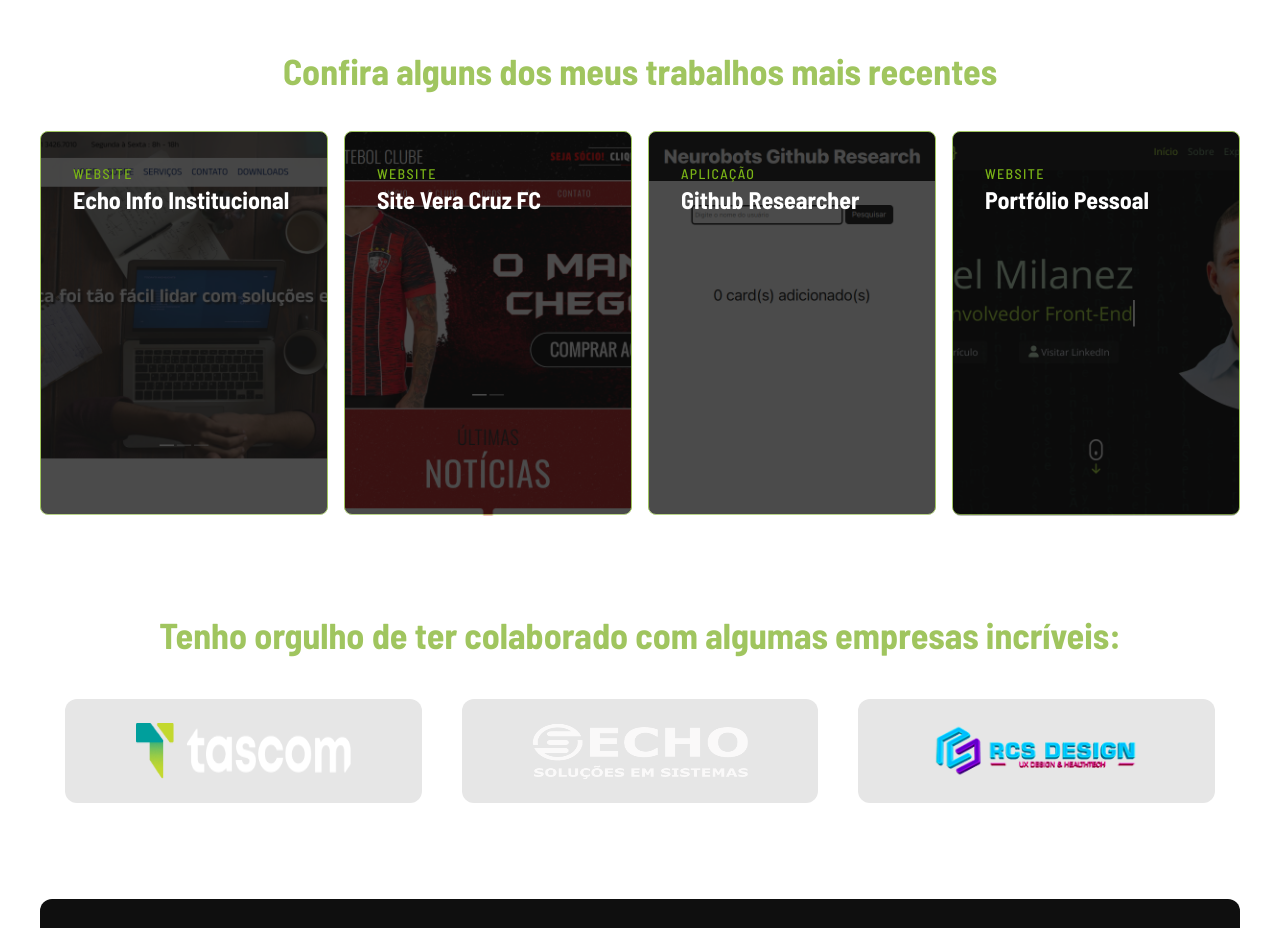
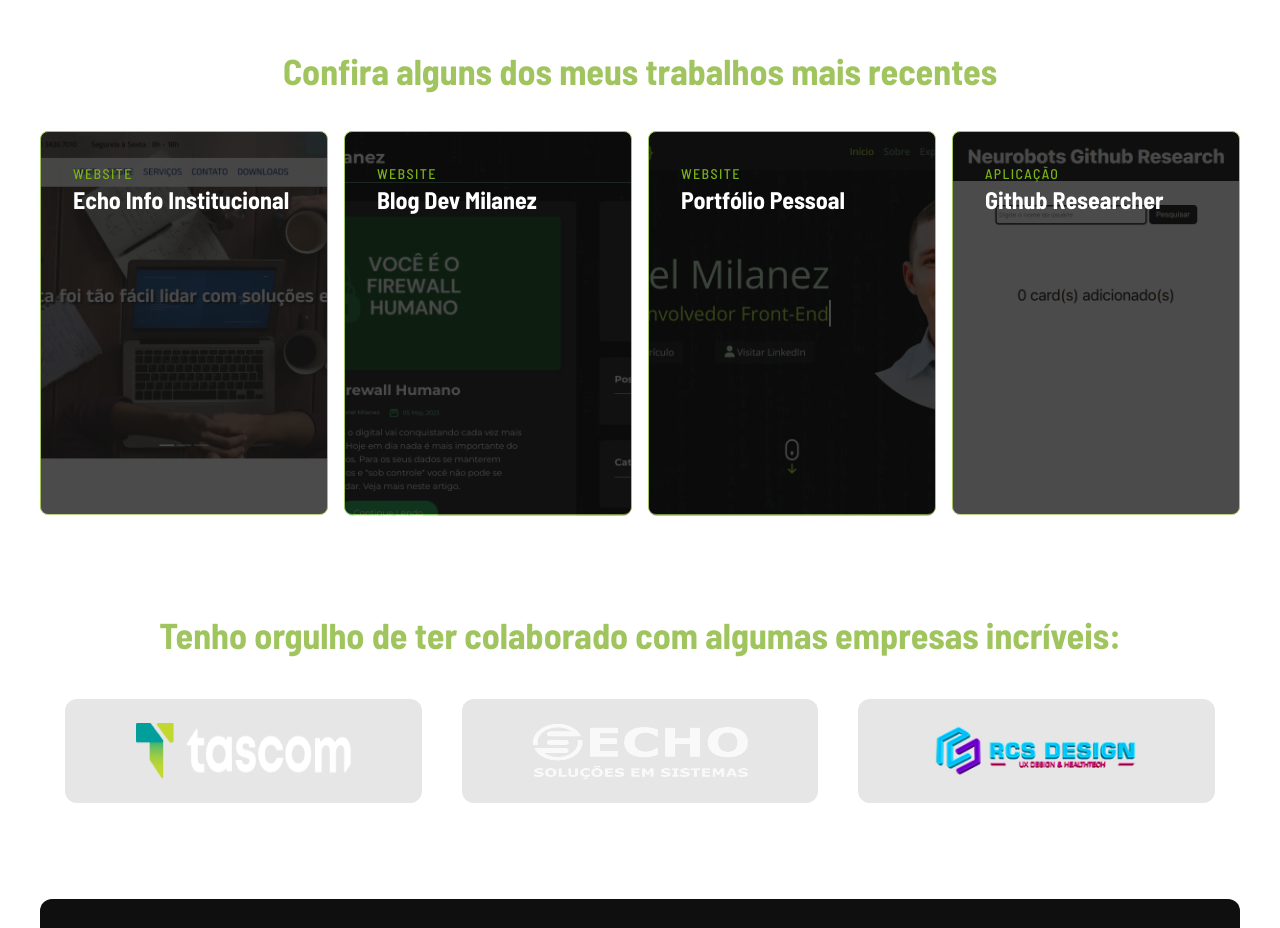
Before and after one commit to miilanez/next-portfolio-milanez, a Next.js app: page / in a window 1280 px wide. Shown: the part 1860-2788 px from the top of the page. Built offline with nearby package versions, Linux system fonts and the light colour scheme.

Commit message:
att: novo conteudo no projecct card

```diff
--- a/src/components/Projects.jsx
+++ b/src/components/Projects.jsx
@@ -7,6 +7,7 @@
 import Echo from "../../public/assets/images/projects/echo.png";
 import VeraCruz from "../../public/assets/images/projects/site-vera-cruz.png";
 import Researcher from "../../public/assets/images/projects/researcher.png";
+import DevBlog from "../../public/assets/images/projects/devblog.png"
 
 const Projects = () => {
   return (
@@ -34,12 +35,30 @@
         />
         <ProjectCard
           type="Website"
+          title="Blog Dev Milanez"
+          linkDemo="https://blogdevmilanez.vercel.app"
+          linkGitHub="https://github.com/miilanez/blog-dev-milanez"
+          technologys="NextJs, Tailwind, GraphQl"
+          image={DevBlog}
+          description="Blog profissional criado para trazer atualizações sobre tecnologia"
+        />
+        {/* <ProjectCard
+          type="Website"
           title="Site Vera Cruz FC"
           linkDemo="https://veracruzfutebolclube.vercel.app/"
           linkGitHub="https://github.com/miilanez/site-vera-cruz"
           technologys="HTML5, CSS3, JavaScript, Bootstrap"
           image={VeraCruz}
           description="Website de estudos modelo para clubes de futebol"
+        /> */}
+        <ProjectCard
+          type="Website"
+          title="Portfólio Pessoal"
+          linkDemo="#"
+          linkGitHub="https://github.com/miilanez/next-portfolio-milanez"
+          technologys="NextJS, Tailwind, Sass, MaterialUI"
+          image={DefaultImage}
+          description="Website tipo Portfólio criado para uso pessoal"
         />
         <ProjectCard
           type="Aplicação"
@@ -49,15 +68,6 @@
           technologys="ReactJS, CSS3, Axios"
           image={Researcher}
           description="Aplicação Web criada para achar e contabilizar perfis de usuários do Github"
-        />
-        <ProjectCard
-          type="Website"
-          title="Portfólio Pessoal"
-          linkDemo="#"
-          linkGitHub="https://github.com/miilanez/next-portfolio-milanez"
-          technologys="NextJS, Tailwind, Sass, MaterialUI"
-          image={DefaultImage}
-          description="Website tipo Portfólio criado para uso pessoal"
         />
       </div>
     </div>
```
Also changed, not shown: public/assets/images/projects/devblog.png (added).
